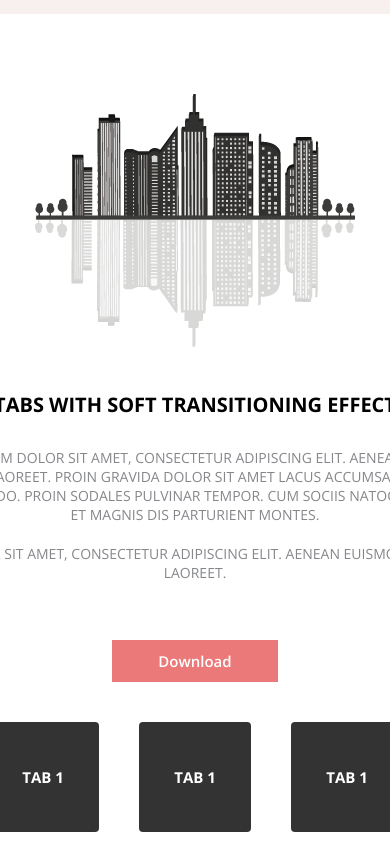
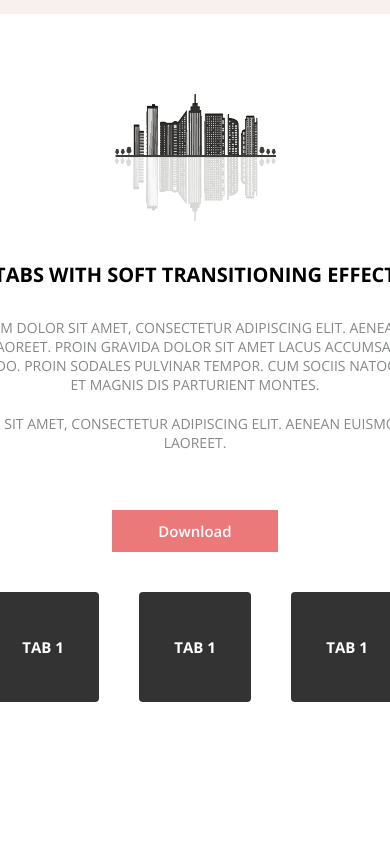
Before and after one commit to leonefremidis/FE45-Landing-Leon-Efremidis, a plain HTML site: page index.html in a window 390 px wide. Shown: the part 1189-2048 px from the top of the page. Drawn offline with nearby package versions, Linux system fonts and the light colour scheme.

Commit message:
adaptive

```diff
--- a/css/media.css
+++ b/css/media.css
@@ -1,5 +1,5 @@
 @media (max-width: 1120px) {
-.axit-wrap  {
+    .axit-wrap  {
     display: flex;
     flex-direction: column;
 }
@@ -36,9 +36,14 @@
 .tabs-description h2 {
     margin-bottom: 30px;
 }
-/* .tabs-image img{
-
-} */
+.tabs-image {
+    display: flex;
+    justify-content: center;
+}
+.tabs-image img{
+    width: 70%;
+    height: 70%;
+}
 .awesome-card {
     justify-content: center;
 }
```
